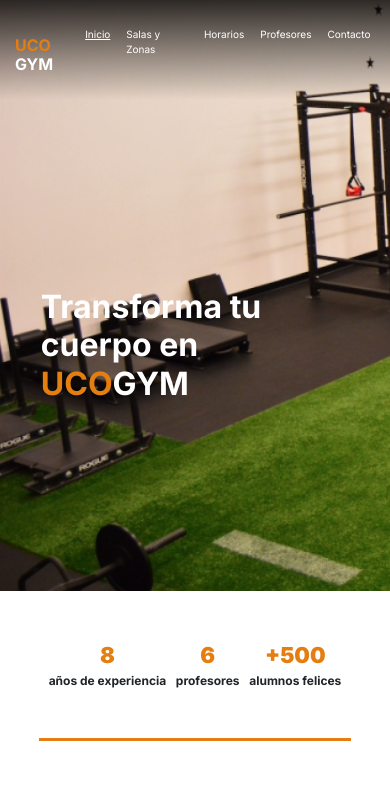
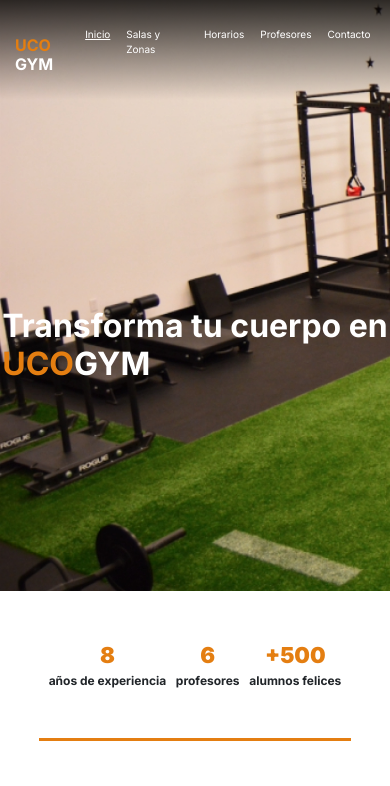
Before and after one commit to JulianV2001/PF-Vidal, a plain HTML site: page index.html in a window 390 px wide. Shown: the top 786 px of the page. Drawn offline with nearby package versions, Linux system fonts and the light colour scheme.

Commit message:
arreglos responsive

```diff
--- a/estilos/style.css
+++ b/estilos/style.css
@@ -405,6 +405,7 @@
     }
 
     .titulito {
+        margin: auto;
         font-size: 2rem;
     }
 
@@ -451,14 +452,6 @@
         margin-bottom: 3rem;
     }
 
-    .titulo-index {
-        font-size: 2rem;
-    }
-
-    .titulito {
-        width: 80%;
-        margin: auto;
-    }
     .contenedor-titulo-arriba-cards {
         margin-left: 5rem;
         margin-top: 3rem;
```
